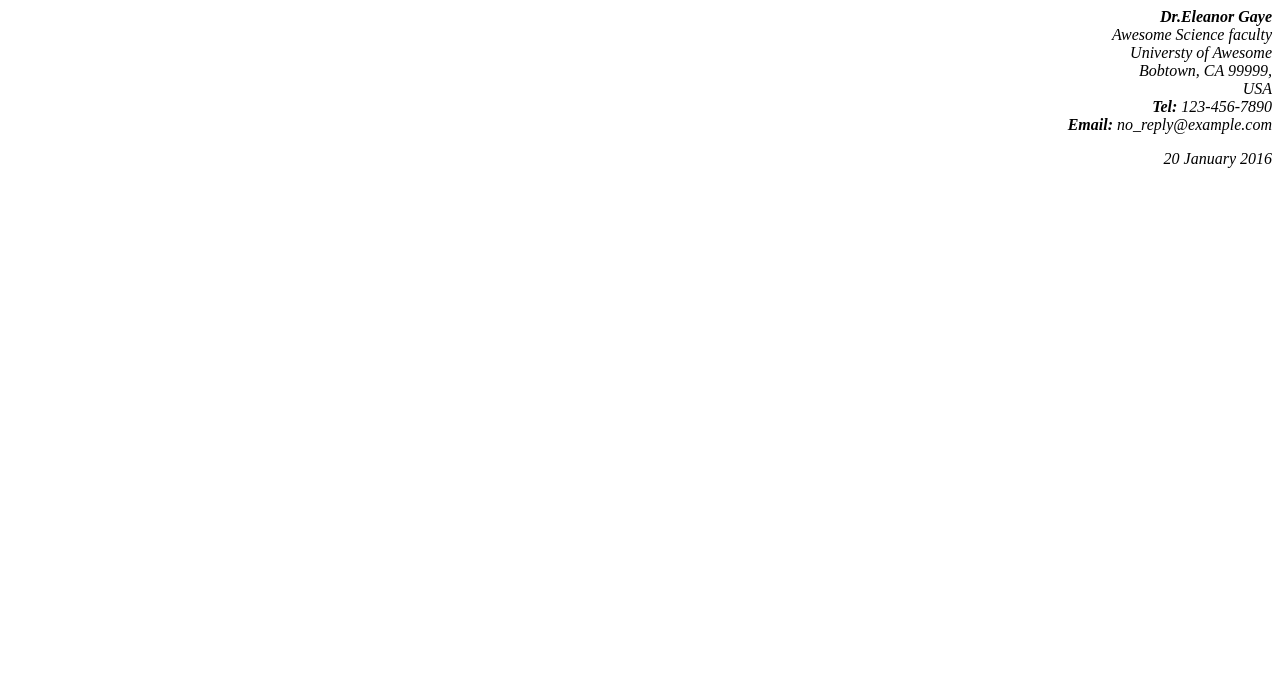
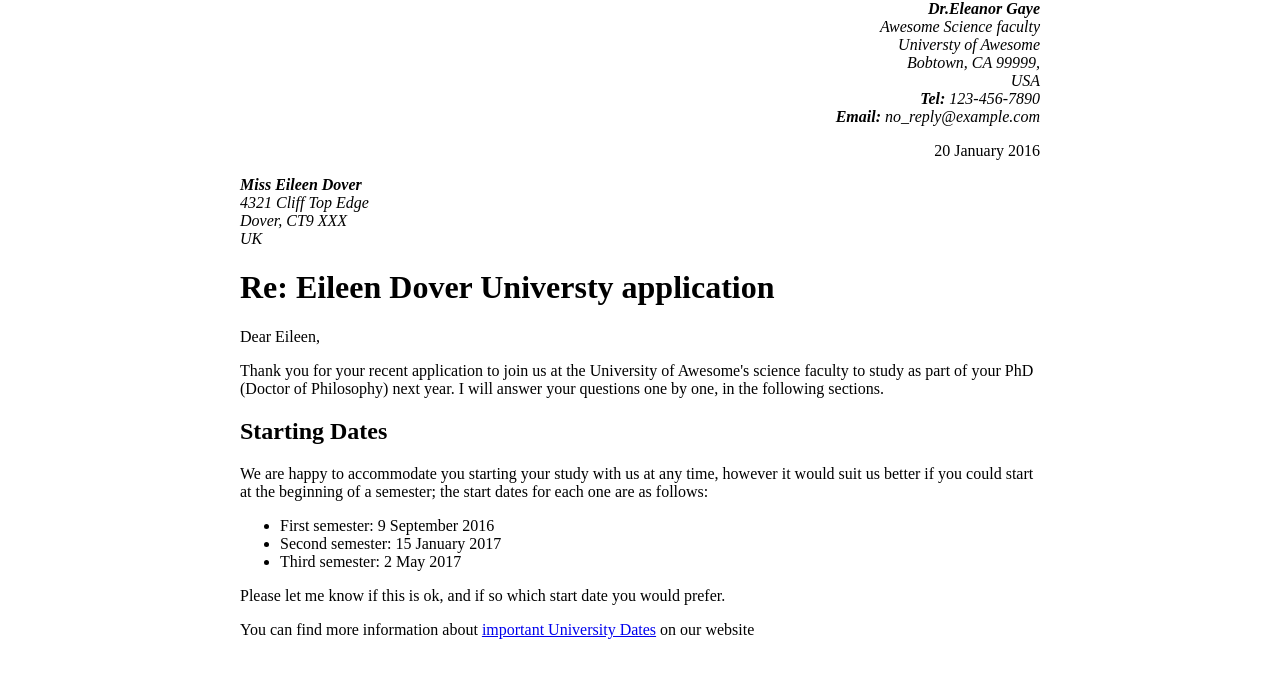
Before and after one commit to inderpalsandhu/inderpalsandhu.github.io, a plain HTML site: page ass1/index.html in a window 1280 px wide. Drawn offline with Linux system fonts and the light colour scheme.

Commit message:
half of the body and added link
written upto starting dates and added links for important universty dates

```diff
--- a/ass1/index.html
+++ b/ass1/index.html
@@ -11,11 +11,16 @@
     <meta name="viewport" content="width=device-width, initial-scale=1.0">
     <title>Awesome science application correspondence</title>
     <style>
-        body{
+
+            body {
+        max-width: 800px;
+        margin: 0 auto;
+      }
+
             .sender-column{
                 text-align: right;
             }
-        }
+
     </style>
 </head>
 <body>
@@ -27,8 +32,28 @@
         USA <br>
         <strong> Tel: </strong> 123-456-7890 <br>
         <strong> Email: </strong>no_reply@example.com <br>
+    </address>
         <p class="sender-column"><time datetime="2016-01-20">20 January 2016</time></p>
+    <address>
+        <strong>Miss Eileen Dover</strong> <br>
+            4321 Cliff Top Edge <br>
+            Dover, CT9 XXX <br>
+            UK
     </address>
+    <h1>Re: Eileen Dover Universty application</h1>
+    <p>Dear Eileen,</p>
 
+    <p>Thank you for your recent application to join us at the University of Awesome's science faculty to study as part of your <abbr>PhD</abbr> (Doctor of Philosophy) next year. I will answer your questions one by one, in the following sections.</p>
+    <h2>Starting Dates</h2>
+
+    <p>We are happy to accommodate you starting your study with us at any time, however it would suit us better if you could start at the beginning of a semester; the start dates for each one are as follows:</p>
+    <ul>
+        <li>First semester: 9 September 2016</li>
+        <li>Second semester: 15 January 2017</li>
+        <li>Third semester: 2 May 2017</li>
+
+    </ul>
+    <p>Please let me know if this is ok, and if so which start date you would prefer.</p>
+    <p>You can find more information about <a href="http://www.example.com">important University Dates</a> on our website</p>
 </body>
 </html>
```
